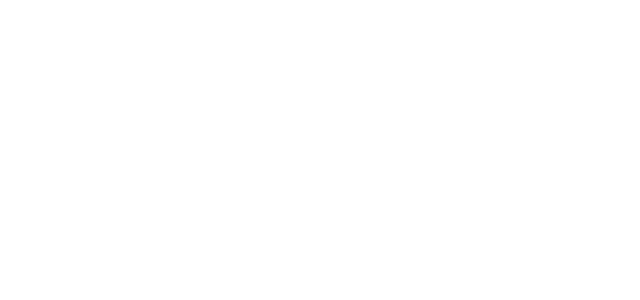
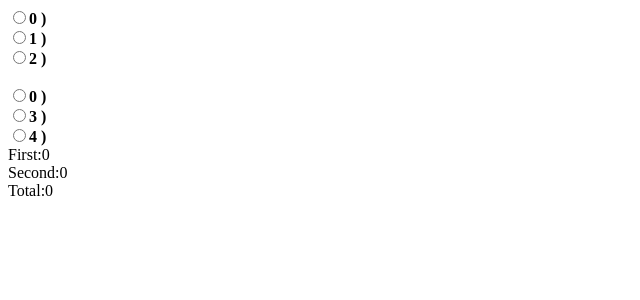
Before and after one commit to wizardto1/radiotest, an Angular app: page /page4 in a window 1280 px wide. Before the commit this address led to /. Shown: the top 300 px of the page, without its empty margins (0-640 px from the left). Built offline with nearby package versions, Linux system fonts and the light colour scheme.

Commit message:
4 files modified, 3 added

```diff
--- a/src/app/app.module.ts
+++ b/src/app/app.module.ts
@@ -8,14 +8,15 @@
 import { Page1Component } from './page1/page1.component';
 import { Page2Component } from './page2/page2.component';
 import { Page3Component } from './page3/page3.component';
+import { Page4Component } from './page4/page4.component';
 
 const appRoutes: Routes = [
-  { path: '', redirectTo : '/page2', pathMatch:'full' },{path:'page1', component: Page1Component, pathMatch:'full' },{path:'page2', component: Page2Component, pathMatch:'full' },{path:'page3', component: Page3Component, pathMatch:'full' }
+  { path: '', redirectTo : '/page2', pathMatch:'full' },{path:'page1', component: Page1Component, pathMatch:'full' },{path:'page2', component: Page2Component, pathMatch:'full' },{path:'page3', component: Page3Component, pathMatch:'full' },{path:'page4', component: Page4Component, pathMatch:'full' }
 ];
 
 @NgModule({
   imports:      [ BrowserModule, FormsModule,  RouterModule.forRoot(appRoutes)  ],
-  declarations: [ AppComponent, HelloComponent, Page1Component, Page2Component, Page3Component ],
+  declarations: [ AppComponent, HelloComponent, Page1Component, Page2Component, Page3Component, Page4Component ],
   bootstrap:    [ AppComponent ]
 })
 export class AppModule { }
--- a/src/app/page1/page1.component.ts
+++ b/src/app/page1/page1.component.ts
@@ -6,7 +6,7 @@
   styleUrls: ['./page1.component.css']
 })
 export class Page1Component implements OnInit {
-  score2:string;
+  score2:number;
 
   constructor() { }
 
--- a/src/app/page2/page2.component.ts
+++ b/src/app/page2/page2.component.ts
@@ -6,7 +6,7 @@
   styleUrls: ['./page2.component.css']
 })
 export class Page2Component implements OnInit {
-  score1:string;
+  score1:number;
 
   constructor() { }
 
--- a/src/app/page3/page3.component.html
+++ b/src/app/page3/page3.component.html
@@ -1,3 +1,8 @@
 <span>Page 1:</span><br>
 <span>Page 2:</span><br>
 <span>Total:</span><br>
+
+
+<button [routerLink]="['/page4']">
+      Next
+    </button>
--- /dev/null
+++ b/src/app/page4/page4.component.html
@@ -0,0 +1,18 @@
+<input type="radio" id="0" name="q9" value="0" (change)=radioEventHandler($event)>
+  <label for="0" style="font-weight:bold">0 )</label><br>
+  <input type="radio" id="1" name="q9" value="1" (change)=radioEventHandler($event)>
+  <label for="1" style="font-weight:bold">1 )</label><br>
+  <input type="radio" id="2" name="q9" value="2" (change)=radioEventHandler($event)>
+  <label for="2" style="font-weight:bold">2 )</label><br>
+  <br>
+  <input type="radio" id="0" name="q9" value="0" (change)=radioEventHandler2($event)>
+  <label for="0" style="font-weight:bold">0 )</label><br>
+  <input type="radio" id="1" name="q9" value="3" (change)=radioEventHandler2($event)>
+  <label for="1" style="font-weight:bold">3 )</label><br>
+  <input type="radio" id="2" name="q9" value="4" (change)=radioEventHandler2($event)>
+  <label for="2" style="font-weight:bold">4 )</label><br>
+
+
+  <span>First:{{score3}}</span><br>
+<span>Second:{{score4}}</span><br>
+<span>Total:{{ ConvertToInt(score3)   + ConvertToInt(score4) }}</span><br>
--- /dev/null
+++ b/src/app/page4/page4.component.ts
@@ -0,0 +1,30 @@
+import { Component, OnInit } from '@angular/core';
+
+@Component({
+  selector: 'app-page4',
+  templateUrl: './page4.component.html',
+  styleUrls: ['./page4.component.css']
+})
+export class Page4Component implements OnInit {
+score3:number=0;
+score4:number=0;
+score5:number=0;
+
+  constructor() { }
+
+  ngOnInit() {
+  }
+  radioEventHandler(event:any){
+    this.score3=event.target.value
+    this.score5=this.score3+this.score4;
+  }
+  radioEventHandler2(event:any){
+    this.score4=event.target.value
+    this.score5=this.score3+this.score4;
+  }
+ ConvertToInt(val){
+  return parseInt(val);
+}
+
+
+}
```
Also changed, not shown: src/app/page4/page4.component.css (added).
